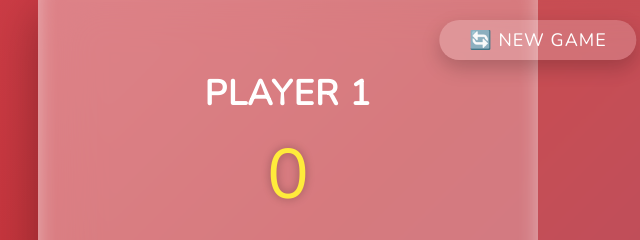
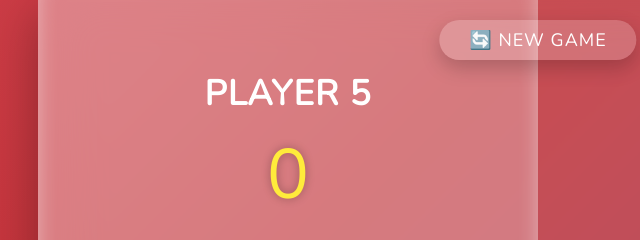
Before and after one commit to Aliyaser-Mousavi/Two-player-game, a plain HTML site: page index.html in a window 1280 px wide. Shown: the part 145-385 px from the top of the page, 102-742 px from the left. Drawn offline with nearby package versions, Linux system fonts and the light colour scheme.

Commit message:
add some codes

```diff
--- a/index.html
+++ b/index.html
@@ -10,7 +10,7 @@
   <body>
     <main>
       <section class="player player--0 player--active">
-        <h2 class="name" id="name--0">Player 1</h2>
+        <h2 class="name" id="name--0">Player 5</h2>
         <p class="score" id="score--0">0</p>
         <div class="current">
           <p class="current-label">Current</p>
```
